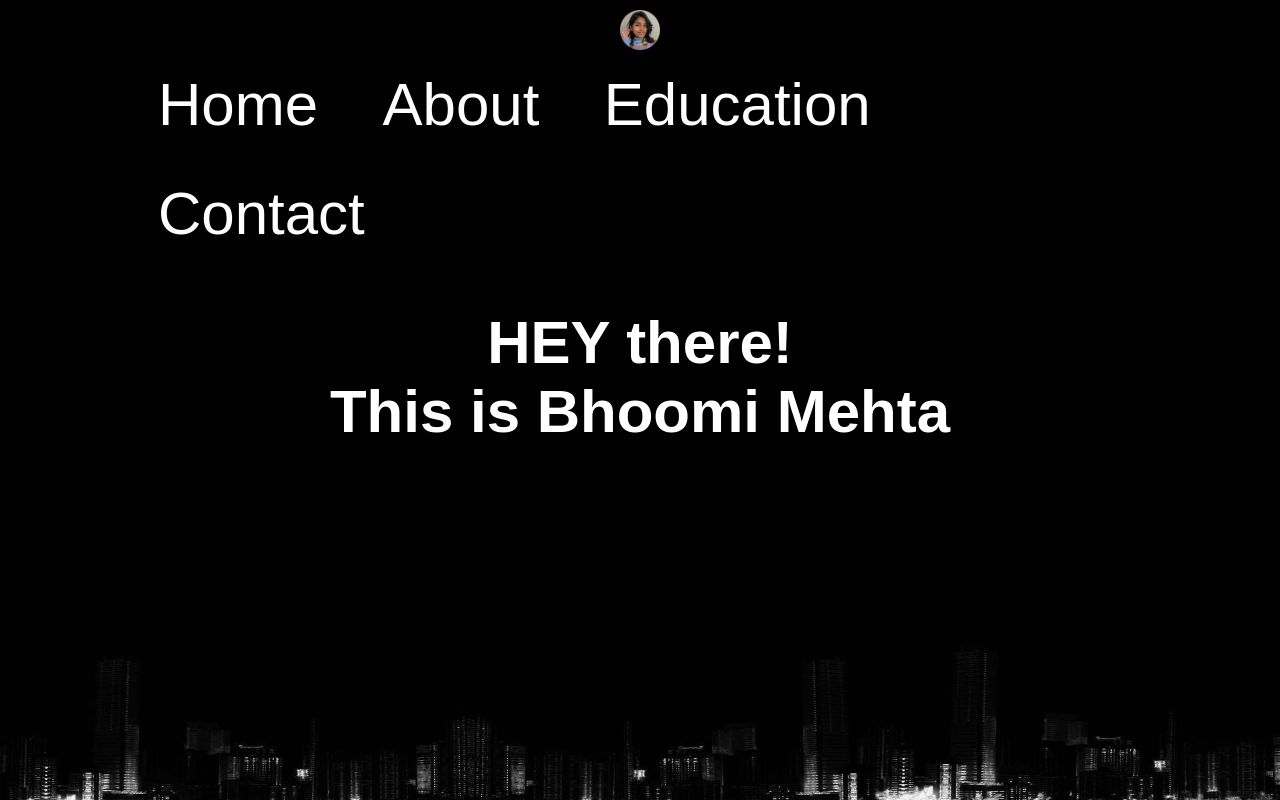
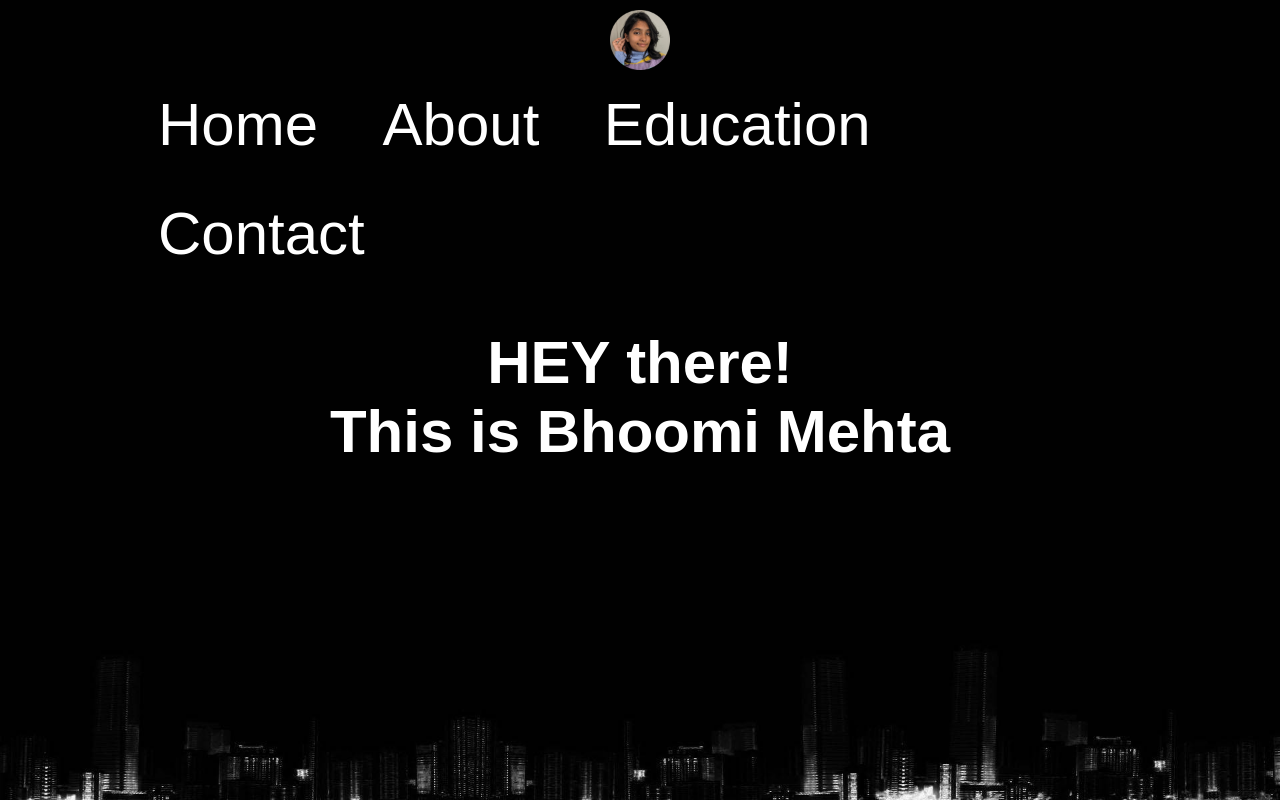
Before and after one commit to Bhoomimehta14/Bhoomimehta14.github.io, a plain HTML site: page index.html in a window 1280 px wide. Drawn offline with Linux system fonts and the light colour scheme.

Commit message:
Update style.css

```diff
--- a/style.css
+++ b/style.css
@@ -31,7 +31,7 @@ nav
 }
 .logo
 {
-    width: 40px; ;
+    width: 60px; ;
   display: block;
   margin-top: auto;
   margin-left: auto;
```
